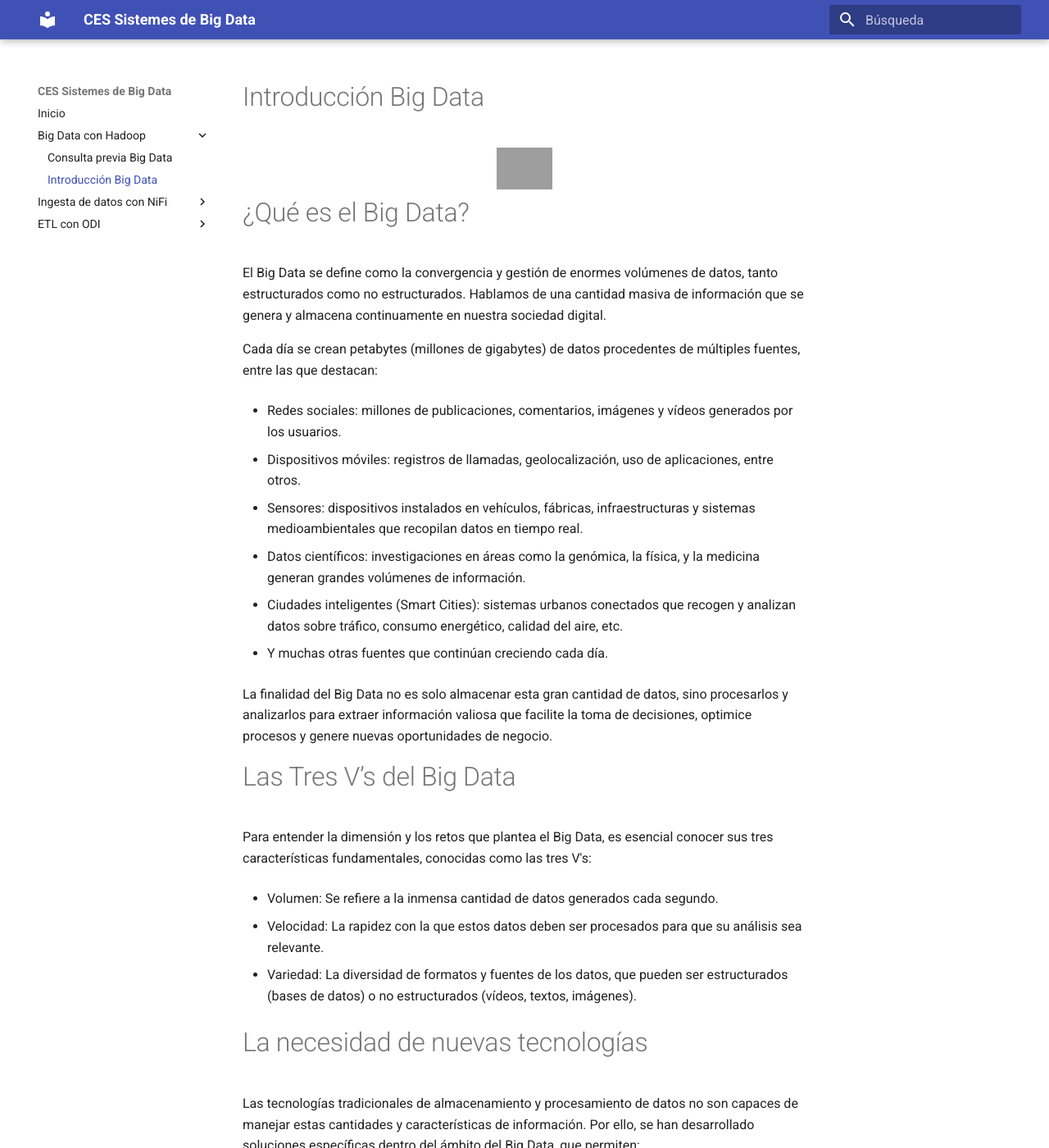
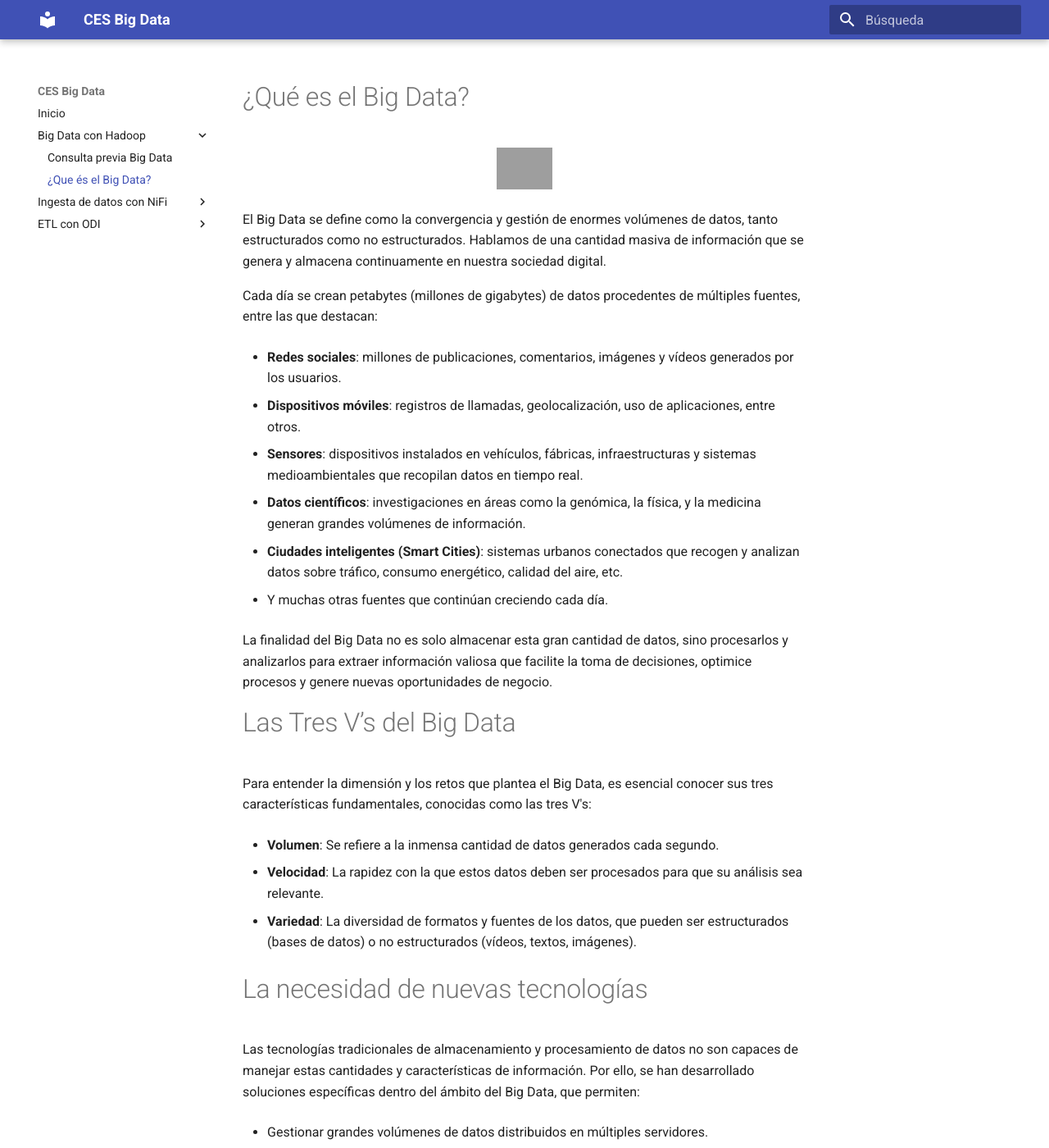
Before and after one commit to jorsodom/bigdata-sb, an MkDocs documentation site: the page built from docs/hadoop/IntroBigData.md, in a window 1280 px wide and 1400 px high. Shown: the whole window at 82% size. Built offline with MkDocs 1.6.1 and Material for MkDocs 9.7.7, drawn with Linux system fonts in a browser that asks for light colours; grey boxes are pictures that could not be loaded.

Commit message:
test hadoop

```diff
--- a/docs/hadoop/IntroBigData.md
+++ b/docs/hadoop/IntroBigData.md
@@ -1,23 +1,22 @@
-# Introducción Big Data
+# ¿Qué es el Big Data?
 
 <div align="center">
 <img src="https://cursoshazerta.es/wp-content/uploads/Que-es-el-Big-Data-y-por-que-es-importante.jpg" alt="BigData" width="10%" />
 </div>
 
-# ¿Qué es el Big Data?
 El Big Data se define como la convergencia y gestión de enormes volúmenes de datos, tanto estructurados como no estructurados. Hablamos de una cantidad masiva de información que se genera y almacena continuamente en nuestra sociedad digital.
 
 Cada día se crean petabytes (millones de gigabytes) de datos procedentes de múltiples fuentes, entre las que destacan:
 
-- Redes sociales: millones de publicaciones, comentarios, imágenes y vídeos generados por los usuarios.
+- **Redes sociales**: millones de publicaciones, comentarios, imágenes y vídeos generados por los usuarios.
 
-- Dispositivos móviles: registros de llamadas, geolocalización, uso de aplicaciones, entre otros.
+- **Dispositivos móviles**: registros de llamadas, geolocalización, uso de aplicaciones, entre otros.
 
-- Sensores: dispositivos instalados en vehículos, fábricas, infraestructuras y sistemas medioambientales que recopilan datos en tiempo real.
+- **Sensores**: dispositivos instalados en vehículos, fábricas, infraestructuras y sistemas medioambientales que recopilan datos en tiempo real.
 
-- Datos científicos: investigaciones en áreas como la genómica, la física, y la medicina generan grandes volúmenes de información.
+- **Datos científicos**: investigaciones en áreas como la genómica, la física, y la medicina generan grandes volúmenes de información.
 
-- Ciudades inteligentes (Smart Cities): sistemas urbanos conectados que recogen y analizan datos sobre tráfico, consumo energético, calidad del aire, etc.
+- **Ciudades inteligentes (Smart Cities)**: sistemas urbanos conectados que recogen y analizan datos sobre tráfico, consumo energético, calidad del aire, etc.
 
 - Y muchas otras fuentes que continúan creciendo cada día.
 
--- a/mkdocs.yml
+++ b/mkdocs.yml
@@ -1,4 +1,4 @@
-site_name: CES Sistemes de Big Data
+site_name: CES Big Data
 site_url: https://jorsodom.github.io/bigdata-sb/
 
 
@@ -6,7 +6,7 @@ nav:
   - Inicio: index.md
   - Big Data con Hadoop:
     - Consulta previa Big Data: hadoop/PreviaBigData.md
-    - Introducción Big Data: hadoop/IntroBigData.md
+    - ¿Que és el Big Data?: hadoop/IntroBigData.md
   - Ingesta de datos con NiFi:
     - Introducción: nifi/nifiIntroduccion.md
     - Práctica 1: nifi/nifiPractica1.md
```
Also changed, not shown: other parts of docs/hadoop/IntroBigData.md (+3 -3 lines), docs/hadoop/PreviaBigData.md (+2 -3 lines).
